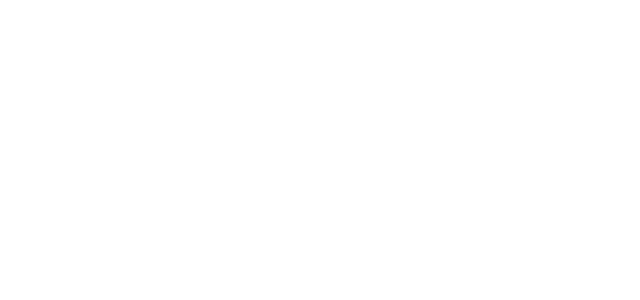
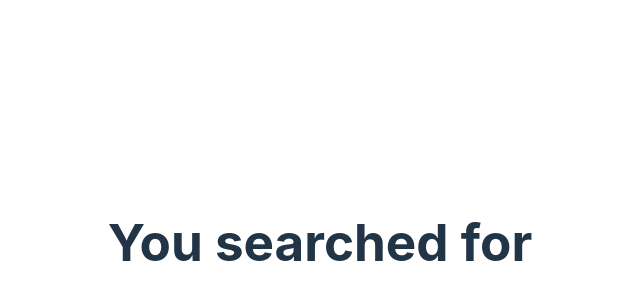
Before and after one commit to CTRI-15-Axolotl/MatchTrackr, a React (Vite) app: page /searchresults in a window 1280 px wide. Before the commit this address had no page. Shown: the part 158-458 px from the top of the page, without its empty margins (320-960 px from the left). Built offline with nearby package versions, Linux system fonts and the light colour scheme.

Commit message:
updated pseudo code, search results page added

```diff
--- a/src/App.jsx
+++ b/src/App.jsx
@@ -5,6 +5,7 @@ import Home from './components/Homepage.jsx'
 import Login from './components/Login.jsx'
 import Signup from './components/Signup.jsx'
 import Dashboard from './components/Dashboard.jsx'
+import SearchResults from './components/SearchResults'
 
 function App() {
   const [count, setCount] = useState(0)
@@ -19,6 +20,7 @@ function App() {
           <Route path="/login" element={<Login />} />
           <Route path="/signup" element={<Signup />} />
           <Route path="/dashboard" element={<Dashboard />} />
+          <Route path="/searchresults" element={<SearchResults />} />
           {/* <Route path="/signup" element={<Signup />} /> */}
         </Routes>
       </Router>
--- a/src/components/SearchResults.jsx
+++ b/src/components/SearchResults.jsx
@@ -1,8 +1,9 @@
 import React, { useState } from 'react'
 
-export default function SearchResults() {
+export default function SearchResults({searchInput}) {
     return (
       <div >
+        {console.log(searchInput)}
         <h1>You searched for </h1>
       </div>
     )
--- a/src/components/Searchbar.jsx
+++ b/src/components/Searchbar.jsx
@@ -3,16 +3,18 @@ import SearchResults from './SearchResults';
 import { useNavigate } from 'react-router-dom';
 
 export default function Searchbar() {
-const [searchInput, setSearchInput] = useState("");
+    const [searchInput, setSearchInput] = useState("");
+    const navigate = useNavigate();
 
     function searchResults(e) {
         setSearchInput(e.target.value)
+        console.log(searchInput)
     }
 
-    function searchPlayer() {
-        // fetch(`https://api.pandascore.co/valorant/players?search[name]=${searchInput}`)
-        console.log(searchInput)
-    }
+    // function searchPlayer() {
+    //     // fetch(`https://api.pandascore.co/valorant/players?search[name]=${searchInput}`)
+    //     console.log(searchInput)
+    // }
 
     // https://api.pandascore.co/lol/players?search[name]=faker
     // we'll send the fetch request to the backend server
@@ -24,6 +26,12 @@ const [searchInput, setSearchInput] = useState("");
       // image of the player
       // upcoming match
 
+    //Temporary function to navigate to search results page
+    //WIP: To fetch data and populate search results page
+
+    function goToResultsPage() {
+        navigate('/searchresults', searchInput)
+    }
 
 
 
@@ -35,7 +43,7 @@ const [searchInput, setSearchInput] = useState("");
             onChange={searchResults}
             value={searchInput}
         />
-        <button onClick={searchPlayer}> Search </button>
+        <button onClick={goToResultsPage}> Search </button>
       </div>
     )
 }
```
Also changed, not shown: src/dashboard/CardsContainer.jsx (+20 -7 lines).
